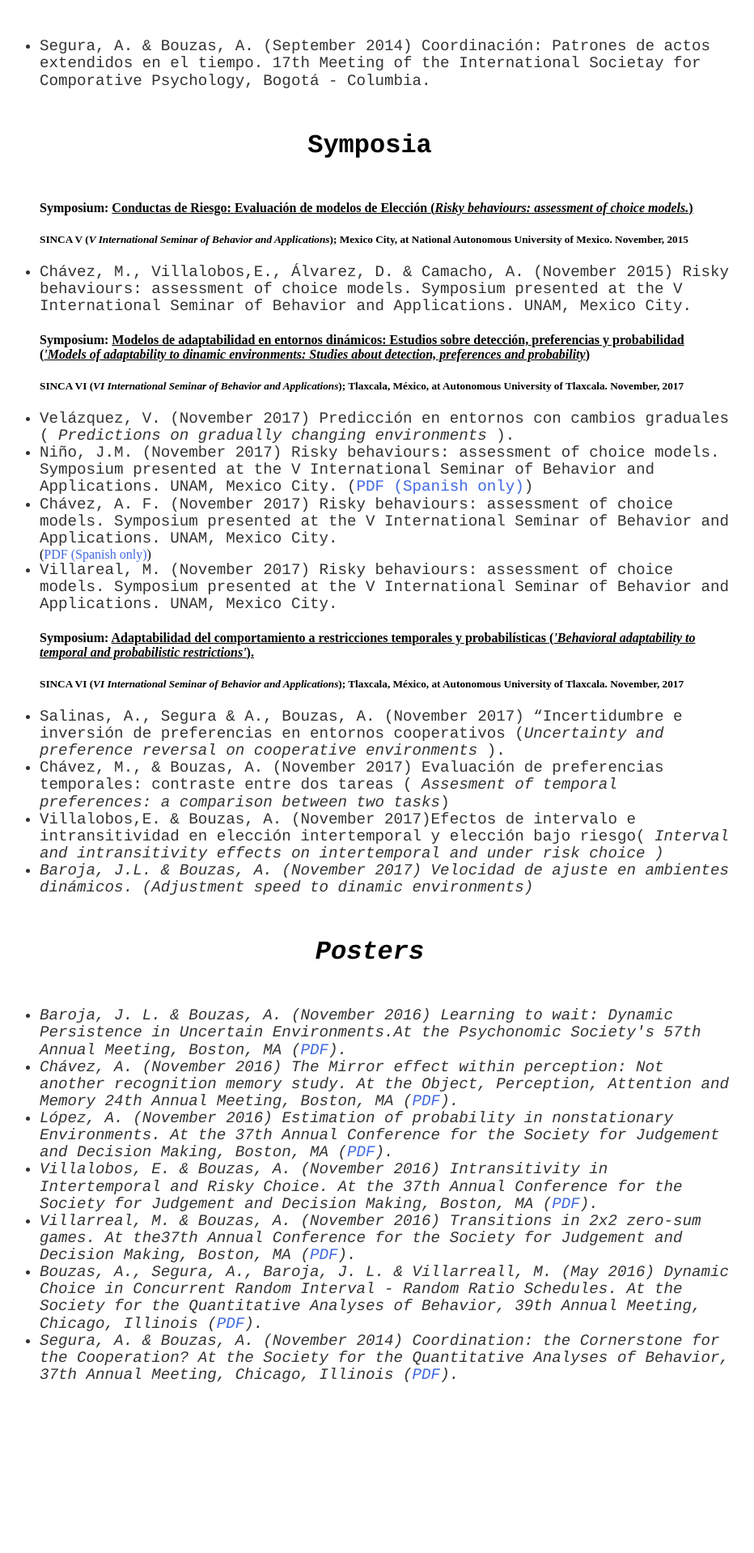
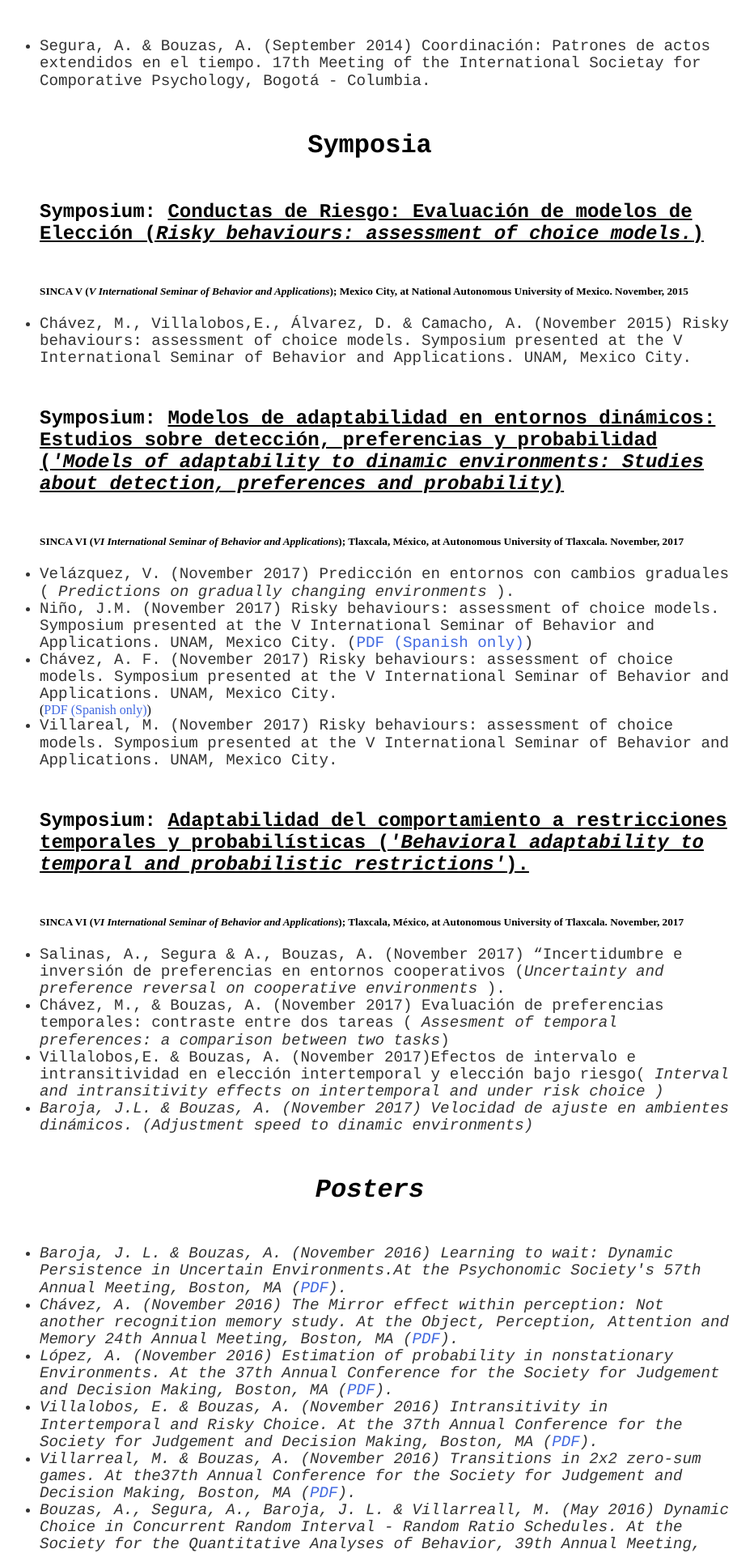
Before and after one commit to BouzasLab25/bouzaslab25.github.io, a Jekyll site: the page built from publications/index.html, in a window 1280 px wide. Shown: the part 1075-2993 px from the top of the page at 81% size, without its empty margins (183-1115 px from the left). Built offline with Jekyll 4.4.1, drawn with Linux system fonts in a browser that asks for light colours.

Commit message:
Update main.css

```diff
--- a/css/main.css
+++ b/css/main.css
@@ -73,6 +73,14 @@ h3 {
     font-size: 2em;
     font-family:'Couries New', 'Courier', 'monospace';
     text-align:center;
+    margin-top: 50px;
+    margin-bottom: 50px;
+}
+
+h4 {
+    font-size: 1.5em;
+    font-family:'Couries New', 'Courier', 'monospace';
+    text-align:left;
     margin-top: 50px;
     margin-bottom: 50px;
 }
```
